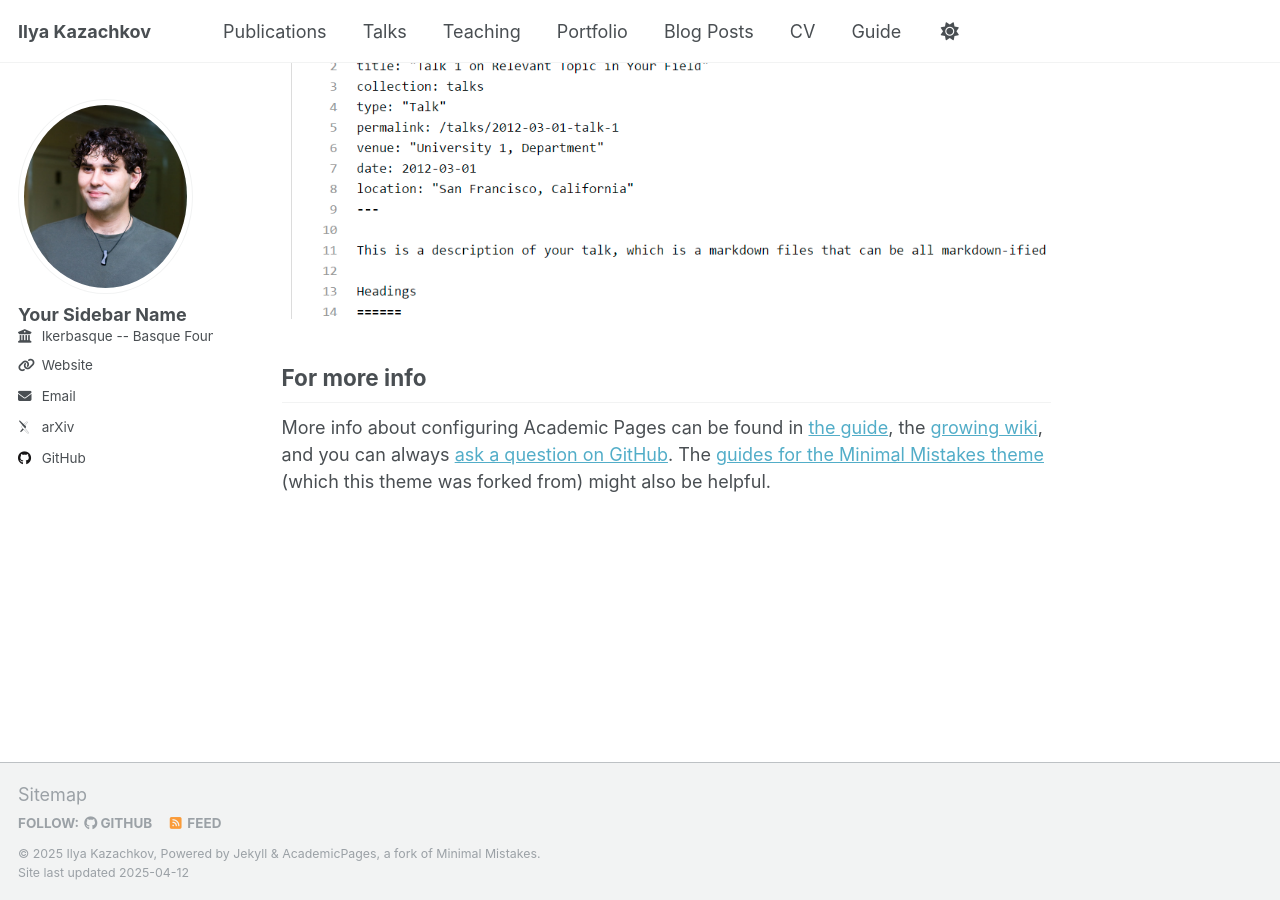
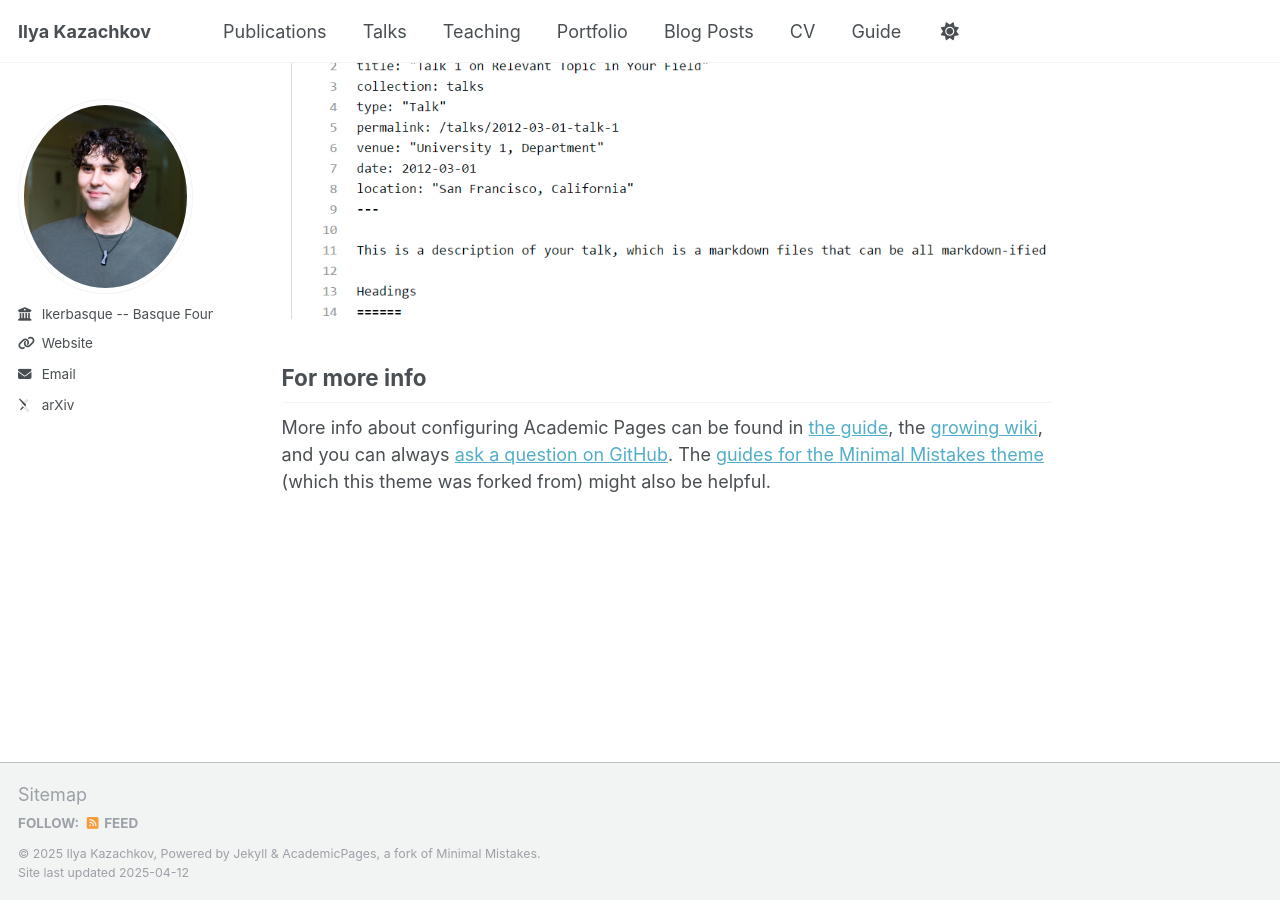
Before and after one commit to ilyakazachkov/ilyakazachkov.github.io, a Jekyll site: the page built from _pages/about.md, in a window 1280 px wide and 900 px high, scrolled down 2636 px. Built offline with Jekyll 4.4.1, drawn with Linux system fonts in a browser that asks for light colours; some web fonts are replaced.

Commit message:
Update _config.yml

```diff
--- a/_config.yml
+++ b/_config.yml
@@ -21,7 +21,7 @@ repository               : "academicpages/academicpages.github.io"
 author:
   # Biographic information
   avatar           : "ilya.jpg"
-  name             : "Your Sidebar Name"
+  name             : #"Your Sidebar Name"
   pronouns         : # example: "she/her"
   employer         : "Ikerbasque -- Basque Foundation for Science"
   uri              : https://www.ikerbasque.net/en/ilya-kazachkov # URL
@@ -34,7 +34,7 @@ author:
   bitbucket        : # Username - Update with your username on the site
   codepen          : # Username
   dribbble         : # Username
-  github           : "academicpages"
+  github           : #"academicpages"
   kaggle           : # Username
   stackoverflow    : # User number or user number and name (i.e., use "1" or "1/jeff-atwood")
 
```
